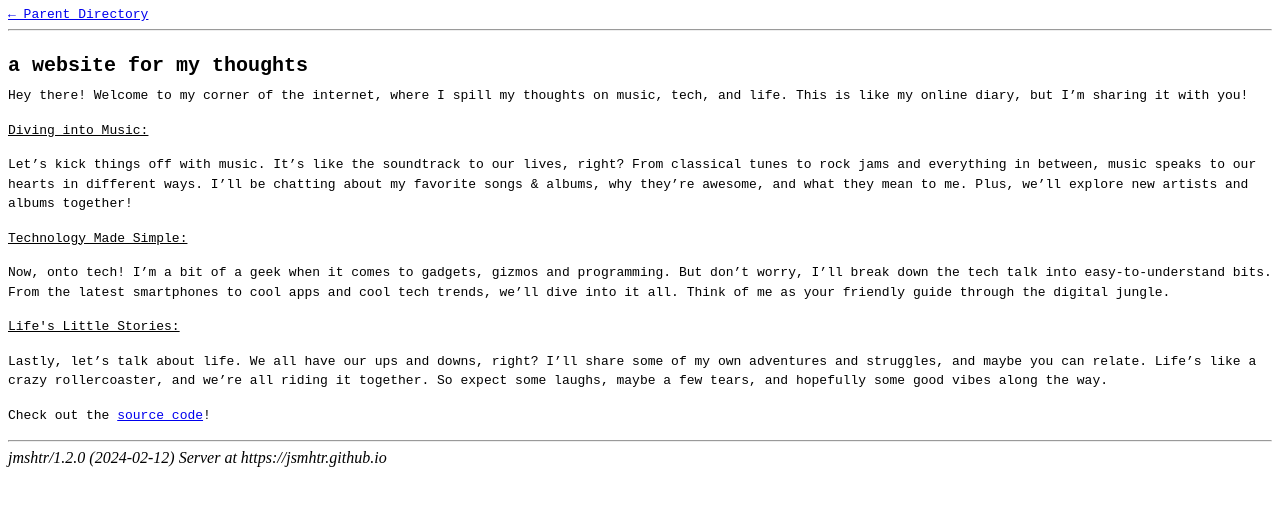
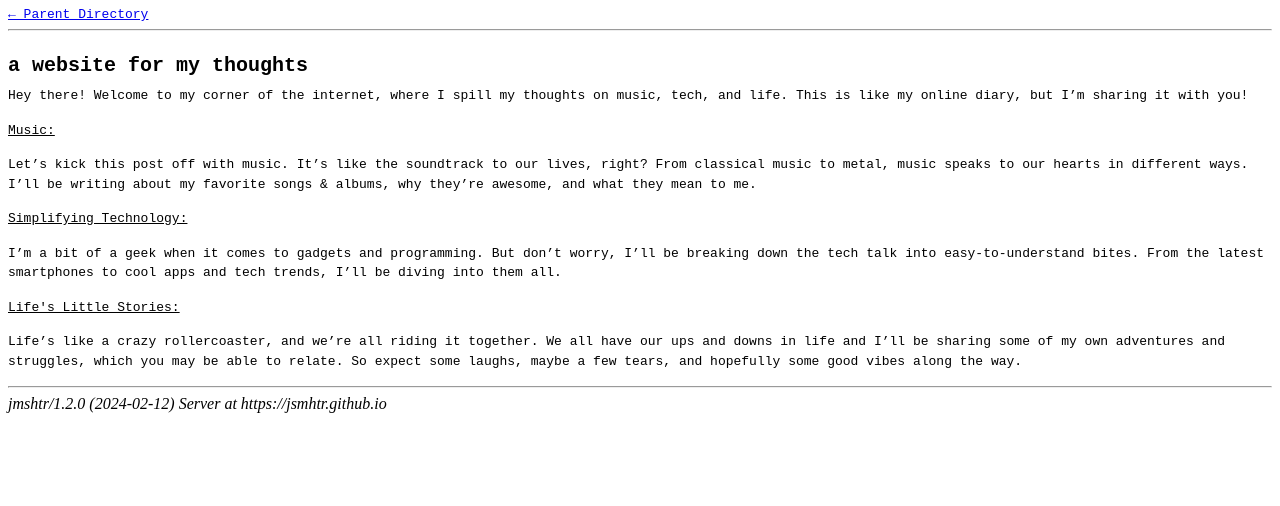
Before and after one commit to jmshtr/jmshtr.github.io, a Jekyll site: the page built from _posts/2024-02-12-a-website-for-my-thoughts.md, in a window 1280 px wide. Shown: the top 506 px of the page. Built offline with Jekyll 4.4.1, drawn with Linux system fonts in a browser that asks for light colours.

Commit message:
Update 2024-02-12-a-website-for-my-thoughts.md

```diff
--- a/_posts/2024-02-12-a-website-for-my-thoughts.md
+++ b/_posts/2024-02-12-a-website-for-my-thoughts.md
@@ -6,16 +6,14 @@ tags: website thoughts
 
 Hey there! Welcome to my corner of the internet, where I spill my thoughts on music, tech, and life. This is like my online diary, but I'm sharing it with you!
 
-<u>Diving into Music:</u>
+<u>Music:</u>
 
-Let's kick things off with music. It's like the soundtrack to our lives, right? From classical tunes to rock jams and everything in between, music speaks to our hearts in different ways. I'll be chatting about my favorite songs & albums, why they're awesome, and what they mean to me. Plus, we'll explore new artists and albums together!
+Let's kick this post off with music. It's like the soundtrack to our lives, right? From classical music to metal, music speaks to our hearts in different ways. I'll be writing about my favorite songs & albums, why they're awesome, and what they mean to me.
 
-<u>Technology Made Simple:</u>
+<u>Simplifying Technology:</u>
 
-Now, onto tech! I'm a bit of a geek when it comes to gadgets, gizmos and programming. But don't worry, I'll break down the tech talk into easy-to-understand bits. From the latest smartphones to cool apps and cool tech trends, we'll dive into it all. Think of me as your friendly guide through the digital jungle.
+I'm a bit of a geek when it comes to gadgets and programming. But don't worry, I'll be breaking down the tech talk into easy-to-understand bites. From the latest smartphones to cool apps and tech trends, I'll be diving into them all.
 
 <u>Life's Little Stories:</u>
 
-Lastly, let's talk about life. We all have our ups and downs, right? I'll share some of my own adventures and struggles, and maybe you can relate. Life's like a crazy rollercoaster, and we're all riding it together. So expect some laughs, maybe a few tears, and hopefully some good vibes along the way.
-
-Check out the [source code](https://github.com/jmshtr/jmshtr.github.io)!
+Life's like a crazy rollercoaster, and we're all riding it together. We all have our ups and downs in life and I'll be sharing some of my own adventures and struggles, which you may be able to relate. So expect some laughs, maybe a few tears, and hopefully some good vibes along the way.
```
